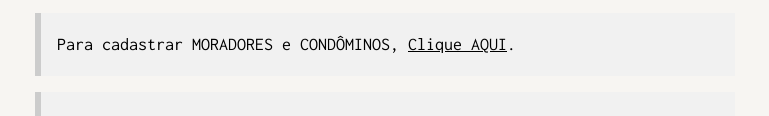
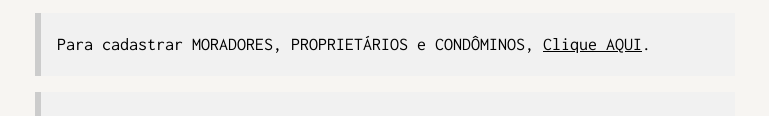
Before and after one commit to cinthiagon/provinciadelucca, a plain HTML site: page index.html in a window 1280 px wide. Shown: the part 2571-2687 px from the top of the page, without its empty margins (255-1024 px from the left). Drawn offline with nearby package versions, Linux system fonts and the light colour scheme.

Commit message:
atualização cadastros

```diff
--- a/index.html
+++ b/index.html
@@ -143,7 +143,7 @@
   <div class="w3-content" style="max-width:700px">
     <h5 class="w3-center w3-padding-48"><span class="w3-tag w3-wide">CADASTRE-SE</span></h5>
     <div class="w3-panel w3-leftbar w3-light-grey">
-      <p>Para cadastrar MORADORES e CONDÔMINOS, <a href="https://forms.gle/7ucDHpNsnzHu3MSn7">Clique AQUI</a>.</p>
+      <p>Para cadastrar MORADORES, PROPRIETÁRIOS e CONDÔMINOS, <a href="https://forms.gle/7ucDHpNsnzHu3MSn7">Clique AQUI</a>.</p>
     </div>
     <div class="w3-panel w3-leftbar w3-light-grey">
       <p>Para cadastrar COLABORADORES, <a href="https://forms.gle/YkzT1N4a2AZrsLYB8">Clique AQUI</a>.</p>
```
